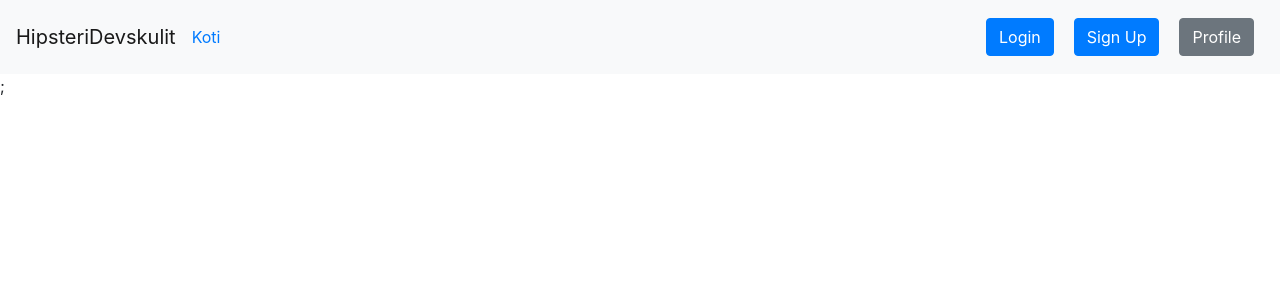
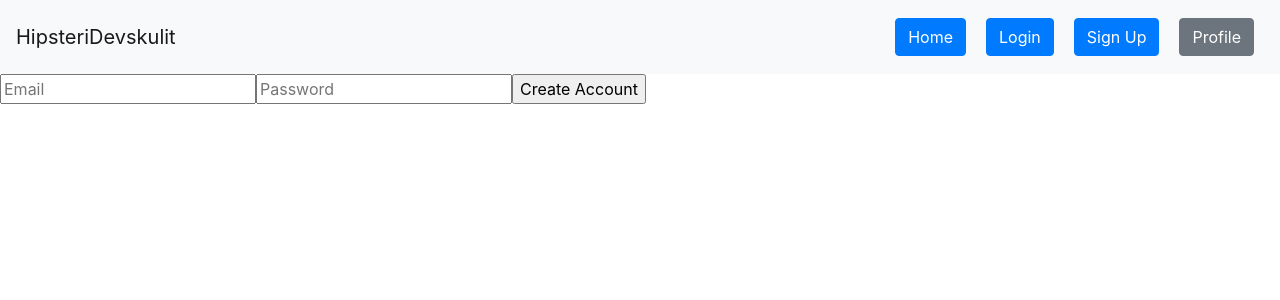
Before and after one commit to iaaltojarvi/miniprojekti2UI, a React (Create React App) app: page /signup in a window 1280 px wide. Shown: the top 300 px of the page. Built offline with nearby package versions, Linux system fonts and the light colour scheme.

Commit message:
login ja signup sivut lisätty

```diff
--- a/src/App.js
+++ b/src/App.js
@@ -2,6 +2,9 @@ import React, { Component } from 'react';
 import { BrowserRouter as Router, Route, Switch, Redirect } from 'react-router-dom';
 import AppNavigation from './components/appNavigation/AppNavigation';
 import SelectionView from './components/Selectionview/SelectionView';
+import LoginForm from './components/appNavigation/LoginForm';
+import SignupForm from './components/appNavigation/SignupForm';
+import Profile from './components/appNavigation/Profile';
 import './App.css';
 
 class App extends Component {
@@ -12,6 +15,9 @@ class App extends Component {
           <AppNavigation />
           <Switch>
             <Route exact path='/' component={ SelectionView } />
+            <Route path='/login' component={ LoginForm } />
+            <Route path='/signup' component={ SignupForm } />
+            <Route path='/profile' component={ Profile } />
           </Switch>
         </div>
       </Router>
--- /dev/null
+++ b/src/components/appNavigation/AppNavigation.css
@@ -0,0 +1,3 @@
+button {
+    margin: 10px;
+  }
--- a/src/components/appNavigation/AppNavigation.js
+++ b/src/components/appNavigation/AppNavigation.js
@@ -1,6 +1,7 @@
 import React, { Component } from 'react';
 import { Navbar, Nav, Button } from 'react-bootstrap';
 import { Link } from 'react-router-dom';
+import './AppNavigation.css';
 
 export default class AppNavigation extends Component {
   render() {
@@ -9,12 +10,13 @@ export default class AppNavigation extends Component {
         <Navbar bg="light" expand="lg">
           <Navbar.Brand>HipsteriDevskulit</Navbar.Brand>
             <Nav className="mr-auto">
-              <Link to="/">Koti</Link>
+              <Link to="/"></Link>
             </Nav>
-            <Button variant="primary">Login</Button>
-            <Button variant="primary">Sign Up</Button>
-            <Button variant="secondary">Profile</Button>
-        </Navbar>;
+            <Link to="/"><Button variant="primary" to="/">Home</Button></Link>
+            <Link to="/login"><Button variant="primary" to="/login">Login</Button></Link>
+            <Link to="/signup"><Button variant="primary" to="/signup">Sign Up</Button></Link>
+            <Link to="/profile"><Button variant="secondary">Profile</Button></Link>
+        </Navbar>
       </div>
     )
   }
--- /dev/null
+++ b/src/components/appNavigation/LoginForm.js
@@ -0,0 +1,33 @@
+import React, { Component } from 'react';
+//import { createquote } from "../serviceclient";
+
+class LoginForm extends Component {
+    state = {email: "", password: ''};
+    handleEmailChange = (e) => {
+        const uusiarvo = e.target.value;
+        this.setState({email: uusiarvo});
+    }
+    handlePasswordChange = (e) => {
+        const uusiarvo = e.target.value;
+        this.setState({password: uusiarvo});
+    }
+    handleCreateClick = (e) => {
+        e.preventDefault();
+    }
+
+
+    render() {
+        return(
+            <form>
+                <input type="text" placeholder="Email"
+               value={this.state.email} onChange={this.handleEmailChange}/>
+                <input type="text" placeholder="Password"
+               value={this.state.password} onChange={this.handlePasswordChange}/>
+                <input type="submit" value="Login" onClick={this.handleCreateClick}/>
+            </form>
+
+        );
+        }
+    }
+
+export default LoginForm;
--- /dev/null
+++ b/src/components/appNavigation/Profile.js
@@ -0,0 +1,11 @@
+import React, { Component } from 'react'
+
+export default class Profile extends Component {
+  render() {
+    return (
+      <div>
+        <p>Personal information</p>
+      </div>
+    )
+  }
+}
--- /dev/null
+++ b/src/components/appNavigation/SignupForm.js
@@ -0,0 +1,33 @@
+import React, { Component } from 'react';
+//import { createquote } from "../serviceclient";
+
+class SignupForm extends Component {
+    state = {email: "", password: ''};
+    handleEmailChange = (e) => {
+        const uusiarvo = e.target.value;
+        this.setState({email: uusiarvo});
+    }
+    handlePasswordChange = (e) => {
+        const uusiarvo = e.target.value;
+        this.setState({password: uusiarvo});
+    }
+    handleCreateClick = (e) => {
+        e.preventDefault();
+    }
+
+
+    render() {
+        return(
+            <form>
+                <input type="text" placeholder="Email"
+               value={this.state.email} onChange={this.handleEmailChange}/>
+                <input type="text" placeholder="Password"
+               value={this.state.password} onChange={this.handlePasswordChange}/>
+                <input type="submit" value="Create Account" onClick={this.handleCreateClick}/>
+            </form>
+
+        );
+        }
+    }
+
+export default SignupForm;
--- a/src/index.css
+++ b/src/index.css
@@ -12,7 +12,3 @@ code {
   font-family: source-code-pro, Menlo, Monaco, Consolas, "Courier New",
     monospace;
 }
-
-button {
-  margin: 10px;
-}
```
Also changed, not shown: src/components/appNavigation/LoginForm.css (added), src/components/appNavigation/Profile.css (added), src/components/appNavigation/SignupForm.css (added).
